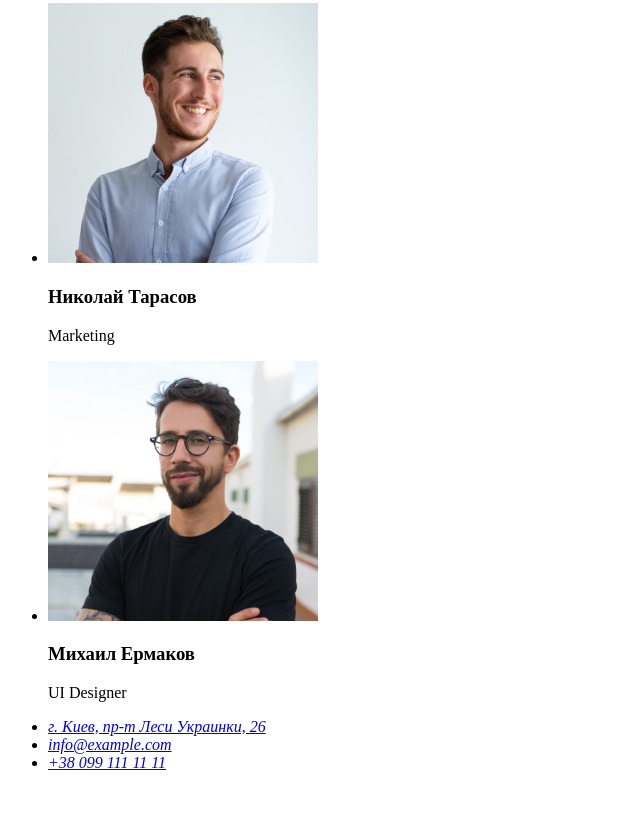
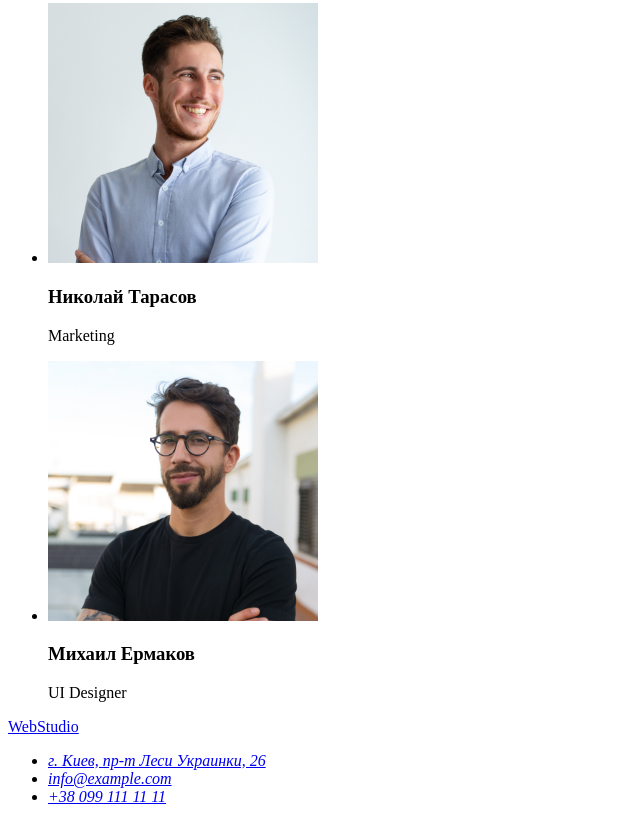
Before and after one commit to MerryMmary/goit-markup-hw-01, a plain HTML site: page index.html in a window 1280 px wide. Shown: the part 2286-3108 px from the top of the page, without its empty margins (0-640 px from the left). Before the commit the page ends 3074 px from the top, so only its background shows below. Drawn offline with Linux system fonts and the light colour scheme.

Commit message:
Second commit
Added WebStudio logo in footer

```diff
--- a/index.html
+++ b/index.html
@@ -86,8 +86,9 @@
     </main>
 
     <footer>
+        <a href="./index.html" lang="en"><span>Web</span>Studio</a>
         <address>
-                <ul>
+            <ul>
                 <li>
                     <a href="https://goo.gl/maps/x22kVmDLghHbZJhdA" target="_blank" rel="noreferrer noopener">г. Киев, пр-т Леси Украинки, 26</a>
                 </li>
```
